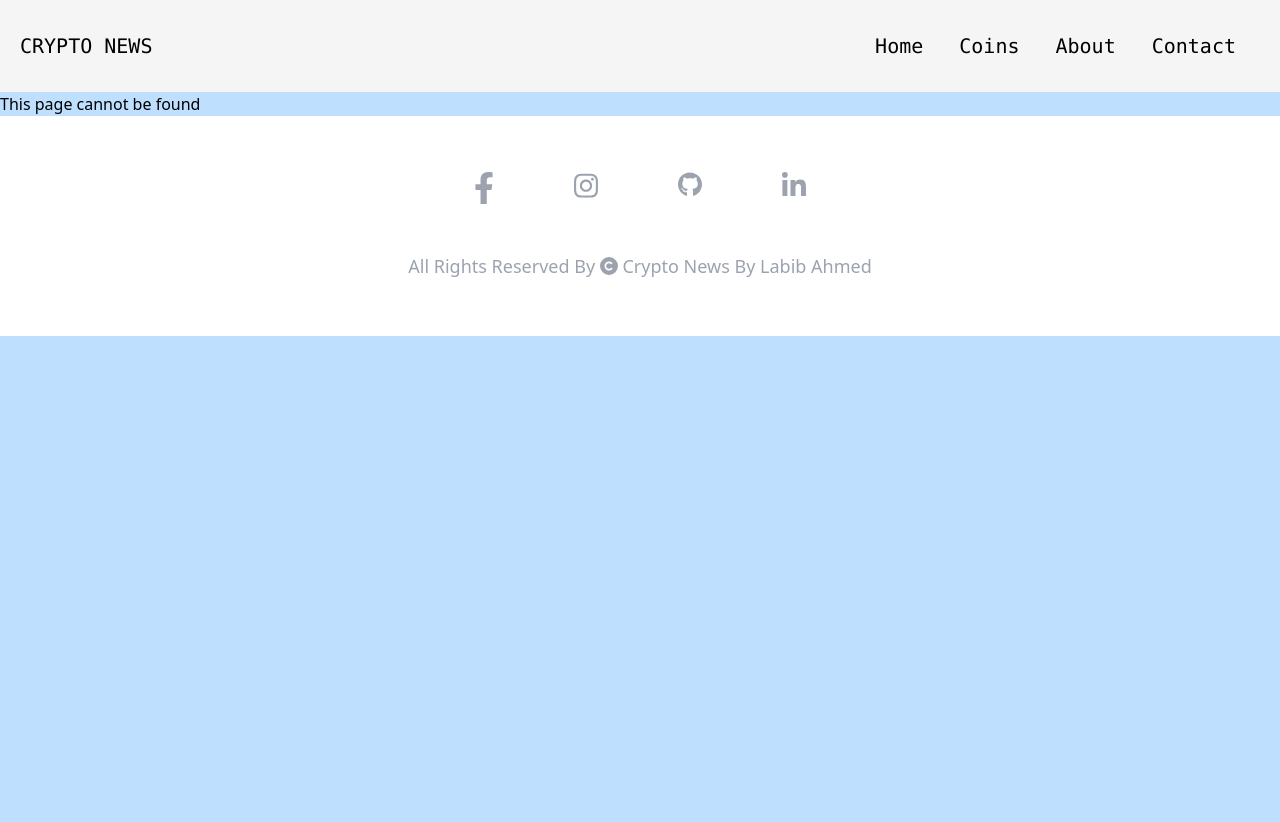
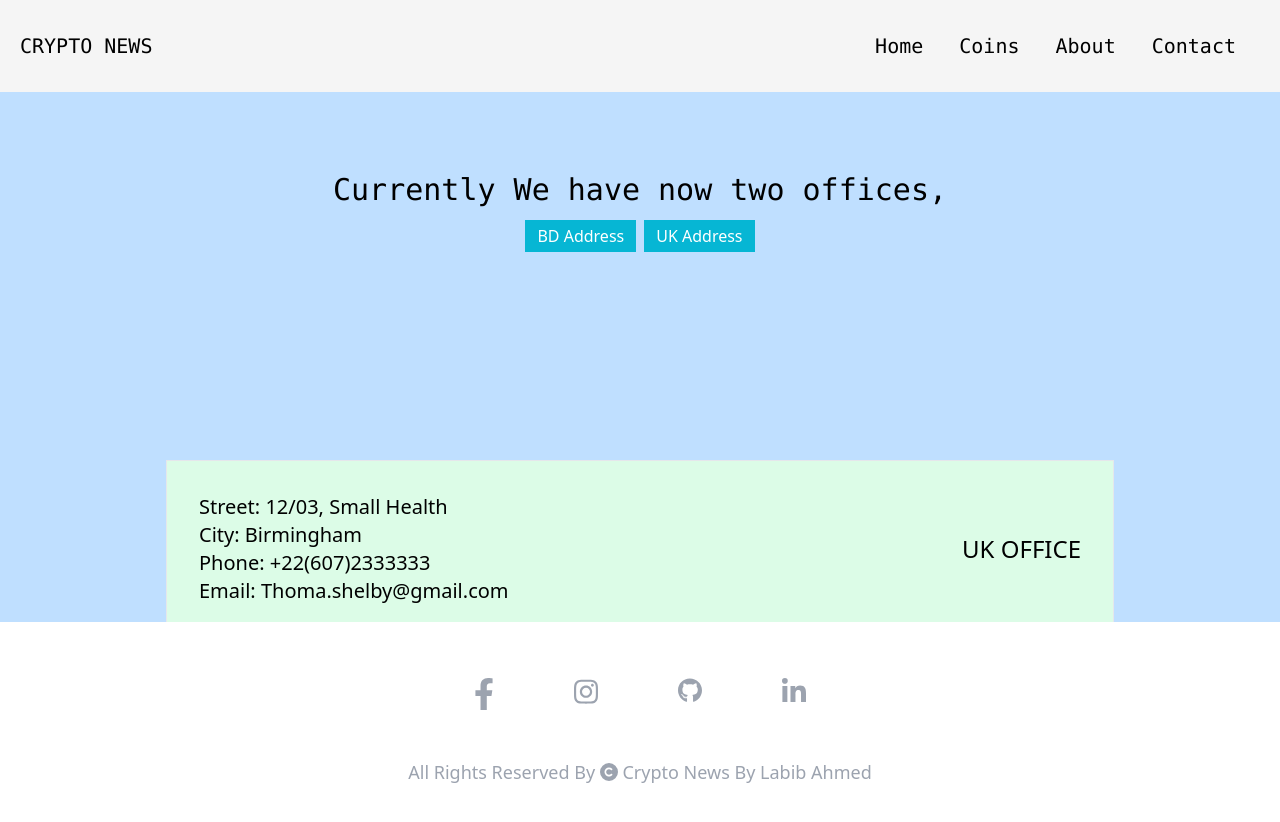
Before and after one commit to labibahmed10/Crypto-News-unique, a React (Create React App) app: page /contact/UkAddress in a window 1280 px wide. Shown: the top 822 px of the page. Before the commit the page ends 800 px from the top, so only its background shows below. Built offline with nearby package versions, Linux system fonts and the light colour scheme.

Commit message:
contac page done

```diff
--- a/src/App.js
+++ b/src/App.js
@@ -4,7 +4,9 @@ import About from "./Components/About/About";
 import CoinDetail from "./Components/Coin-Details/CoinDetail";
 
 import Coins from "./Components/Coins/Coins";
-import Contact from "./Components/Contacts/Contact";
+import BdAddress from "./Components/Contact/BdAddress";
+import UkAddress from "./Components/Contact/UkAddress";
+import Contact from "./Components/Contact/Contact";
 import Footer from "./Components/Footer/Footer";
 import Homepage from "./Components/Homepage/Homepage";
 import Navbar from "./Components/Navbar/Navbar";
@@ -20,7 +22,10 @@ const App = () => {
         <Route path="/coins" element={<Coins></Coins>}></Route>
         <Route path="/details/:name" element={<CoinDetail></CoinDetail>}></Route>
         <Route path="/about" element={<About></About>}></Route>
-        <Route path="contact" element={<Contact></Contact>}></Route>
+        <Route path="/contact" element={<Contact></Contact>}>
+          <Route path="BdAddress" element={<BdAddress></BdAddress>}></Route>
+          <Route path="UkAddress" element={<UkAddress></UkAddress>}></Route>
+        </Route>
         <Route path="*" element={<NotFound></NotFound>}></Route>
       </Routes>
 
--- a/src/Components/Coin-Details/CoinDetail.js
+++ b/src/Components/Coin-Details/CoinDetail.js
@@ -16,14 +16,14 @@ const CoinDetail = () => {
 
   return (
     <div className="flex items-center md:justify-evenly md:flex-row flex-col-reverse md:py-16 py-10  text-gray-600 text-justify">
-      <div className="md:w-2/3 px-5 md:px-0">
+      <div className="md:w-7/12 px-5 md:px-0">
         <h1 className="text-3xl">General Information:</h1>
         <hr className="border-1 w-2/3 pb-5" />
 
         <p className="text-xl">Market Cap Rank: {singleCoin?.market_cap_rank}</p>
         <p className="text-xl">
           {" "}
-          ConractOrigin: {singleCoin.contract_address ? singleCoin.contract_address : "Not Available"}
+          Conract Origin: {singleCoin.contract_address ? singleCoin.contract_address : "Not Available"}
         </p>
         <p className="text-xl">
           Home Page: <a href={singleCoin.links?.homepage[0]}>{singleCoin.links?.homepage[0]}</a>
--- /dev/null
+++ b/src/Components/Contact/BdAddress.js
@@ -0,0 +1,21 @@
+import React from "react";
+
+const BdAddress = () => {
+  return (
+    <div className="border p-8 bg-blue-100 md:w-3/4 w-full mx-auto">
+      <div className="flex justify-between items-center">
+        <div>
+          <h1 className="text-sm md:text-xl">Street: 40/2,Khilgaon</h1>
+          <h1 className="text-sm md:text-xl">City: Dhaka</h1>
+          <h1 className="text-sm md:text-xl">Phone: +88016******</h1>
+          <h1 className="text-sm md:text-xl">Email: labib.ahmed.372@gmail.com</h1>
+        </div>
+        <div>
+          <h1 className="md:text-2xl text-md">BANGLADESH OFFICE</h1>
+        </div>
+      </div>
+    </div>
+  );
+};
+
+export default BdAddress;
--- /dev/null
+++ b/src/Components/Contact/Contact.js
@@ -0,0 +1,27 @@
+import React from "react";
+import { Link, Outlet } from "react-router-dom";
+
+const Contact = () => {
+  return (
+    <section className="px-4 pt-20 pb-24 mx-auto max-w-7xl md:px-2 h-[66.2vh]">
+      <div className="flex flex-col justify-center items-center">
+        <h1 className=" font-mono text-xl text-center md:text-3xl ">Currently We have now two offices,</h1>
+
+        <div className="flex justify-center items-center">
+          <Link to="BdAddress" className="  py-1 px-3 text-white mt-3 mx-1 bg-cyan-500 w-auto sm:mb-0">
+            BD Address
+          </Link>
+          <Link to="UkAddress" className="  py-1 px-3 text-white mt-3 mx-1 bg-cyan-500 w-auto sm:mb-0">
+            UK Address
+          </Link>
+        </div>
+      </div>
+
+      <div className="md:pt-52 pt-20">
+        <Outlet></Outlet>
+      </div>
+    </section>
+  );
+};
+
+export default Contact;
--- /dev/null
+++ b/src/Components/Contact/UkAddress.js
@@ -0,0 +1,21 @@
+import React from "react";
+
+const UsAddress = () => {
+  return (
+    <div className="border p-8 bg-green-100 md:w-3/4 mx-auto w-full">
+      <div className="flex justify-between items-center">
+        <div>
+          <h1 className="text-sm md:text-xl">Street: 12/03, Small Health</h1>
+          <h1 className="text-sm md:text-xl">City: Birmingham</h1>
+          <h1 className="text-sm md:text-xl">Phone: +22(607)2333333</h1>
+          <h1 className="text-sm md:text-xl">Email: Thoma.shelby@gmail.com</h1>
+        </div>
+        <div>
+          <h1 className="md:text-2xl text-md">UK OFFICE</h1>
+        </div>
+      </div>
+    </div>
+  );
+};
+
+export default UsAddress;
--- a/src/Components/Contacts/Contact.js
+++ /dev/null
@@ -1,7 +0,0 @@
-import React from "react";
-
-const Contact = () => {
-  return <div>Contact page</div>;
-};
-
-export default Contact;
```
